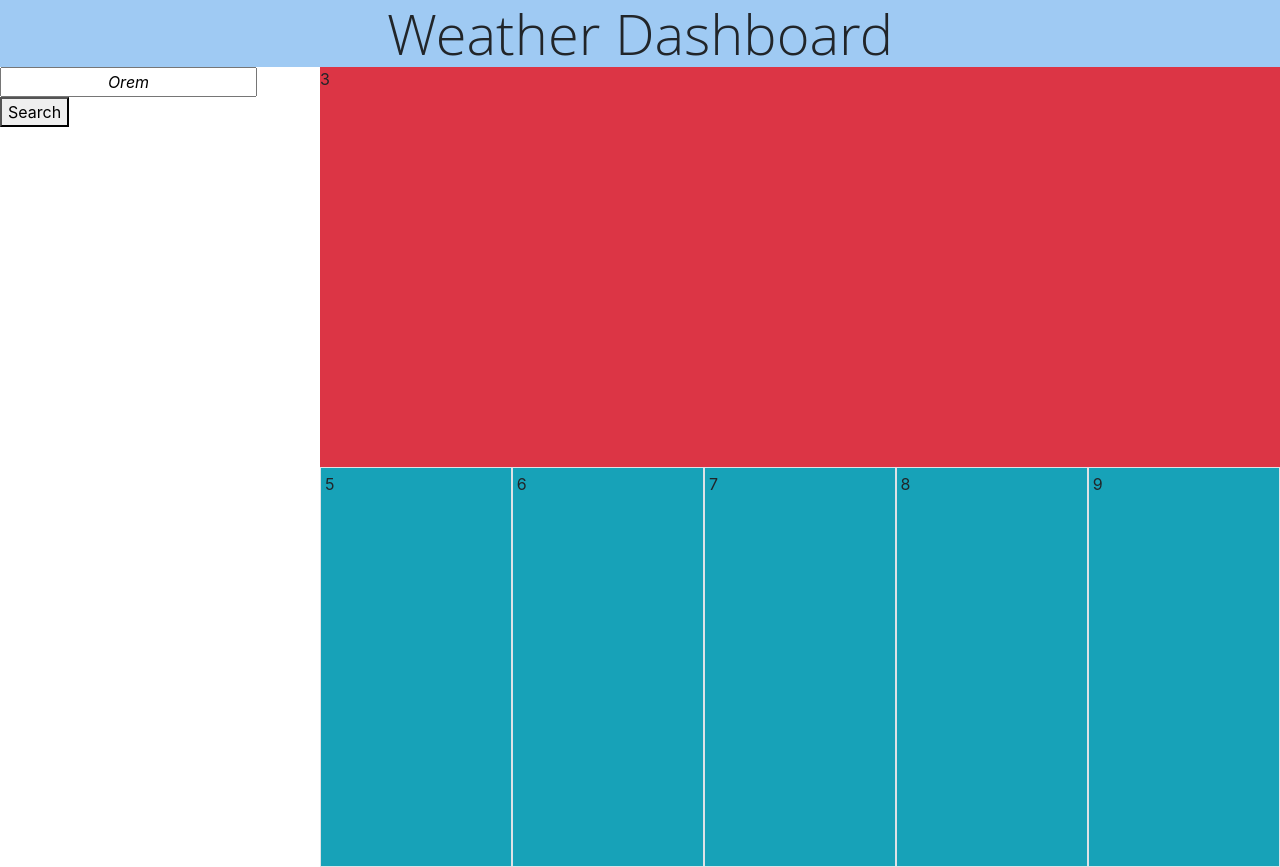
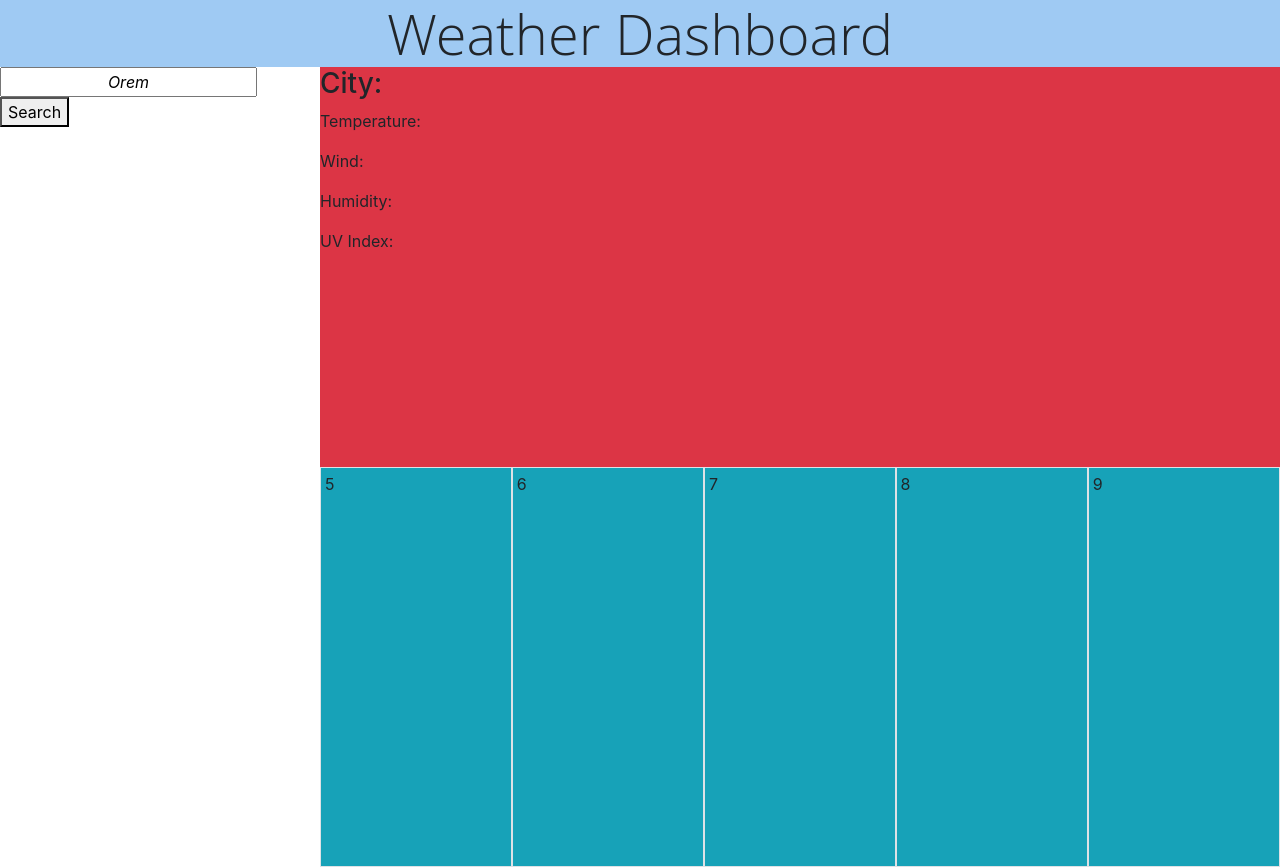
Before and after one commit to wedniatnuom/weather_dashboard, a plain HTML site: page index.html in a window 1280 px wide. Drawn offline with nearby package versions, Linux system fonts and the light colour scheme.

Commit message:
Placeholders for main city info

```diff
--- a/index.html
+++ b/index.html
@@ -25,7 +25,12 @@
 
   </div>
   <div id="d2" class="d-flex vh-100 w-75 flex-column bg-success">
-    <div id="d3" class="d-flex h-50 bg-danger">3
+    <div id="d3" class="d-flex flex-column h-50 bg-danger">
+      <h3>City:</h3>
+      <p>Temperature: <span id="mainTemp"></span></p>
+      <p>Wind: <span id="mainWind"></span></p>
+      <p>Humidity: <span id="mainHumid"></span></p>
+      <p>UV Index: <span id="mainUV"></span></p>
 
     </div>
     <div id="d4" class="d-flex h-50 bg-info">
```
